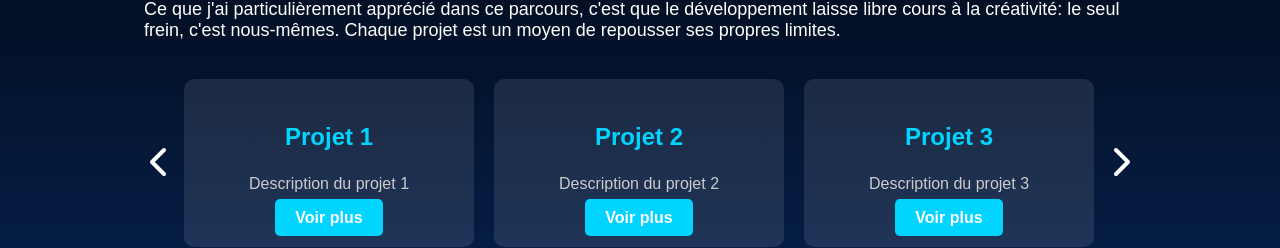
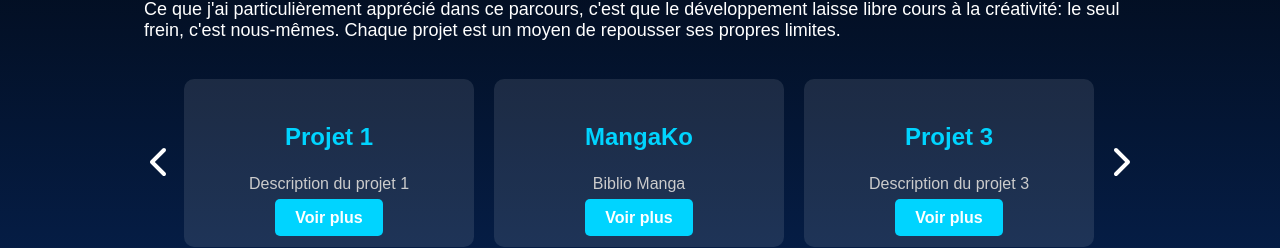
Before and after one commit to yukooome/Portfolio, a React (Vite) app in the folder my-portfolio/: page / in a window 1280 px wide. Shown: the part 1308-1556 px from the top of the page. Built offline with nearby package versions, Linux system fonts and the light colour scheme.

Commit message:
aj lien biblio

```diff
--- a/my-portfolio/src/components/Projects.jsx
+++ b/my-portfolio/src/components/Projects.jsx
@@ -12,7 +12,7 @@ function Projects() {
 
   const featuredProjects = [
     { title: 'Projet 1', description: 'Description du projet 1', link: 'https://www.google.com/?client=safari' },
-    { title: 'Projet 2', description: 'Description du projet 2', link: '#' },
+    { title: 'MangaKo', description: 'Biblio Manga', link: 'https://projet-react-eosin.vercel.app/' },
     { title: 'Projet 3', description: 'Description du projet 3', link: '#' },
     { title: 'Projet 4', description: 'Description du projet 4', link: '#' },
     { title: 'Projet 5', description: 'Description du projet 5', link: '#' },
```
